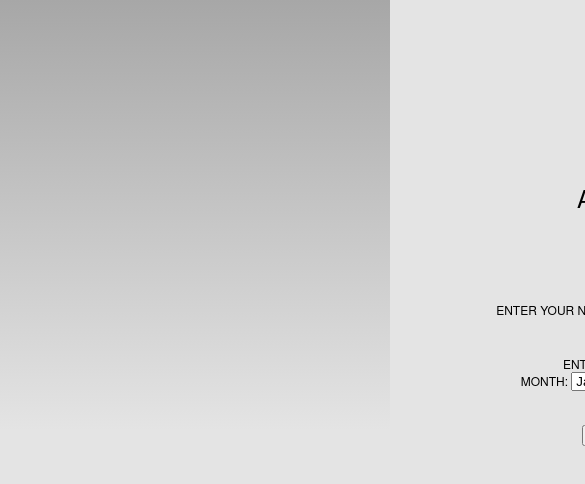
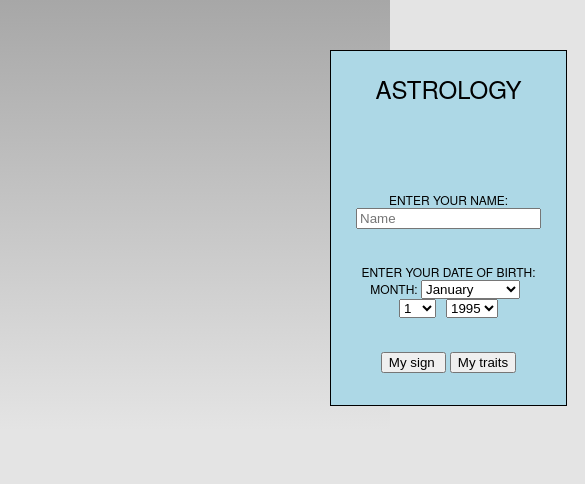
Before and after one commit to snaruto7/ASTROLOGY, a plain HTML site: page www/index.html in a window 390 px wide. Shown: the top 484 px of the page, 585 px wide, since content can reach past the window. Drawn offline with Linux system fonts and the light colour scheme; some packages are replaced by stand-ins of ours.

Commit message:
Update index.css

```diff
--- a/www/css/index.css
+++ b/www/css/index.css
@@ -46,17 +46,18 @@ body {
 
 /* Portrait layout (default) */
 .app {
+    border: 1px solid black;
     position:center;             /* position in the center of the screen */
-    left:50%;
-    top:50%;
-    height:100px;                   /* text area height */
-    width:500px;                   /* text area width */
+    height: 20%;                   /* text area height */
+    width: 50%;                   /* text area width */
     text-align:center;
-    padding:180px 100px 0px 0px;     /* image height is 200px (bottom 20px are overlapped with text) */
-    margin: 0px 400px 0px 400px;
-                                   /* offset horizontal: half of text area width */
+    padding:20px;     /* image height is 200px (bottom 20px are overlapped with text) */
+    margin: 50px 0px 0px 330px;                               /* offset horizontal: half of text area width */
+    background-color: lightblue;
 }
-
+body{
+    position: center;
+}
 /* Landscape layout (with min-width) */
 
 h1 {
@@ -103,3 +104,7 @@ h1 {
     animation:fade 3000ms infinite;
     -webkit-animation:fade 3000ms infinite;
 }
+.submit{
+    padding: 15px;
+    text-align: center;
+}
```
